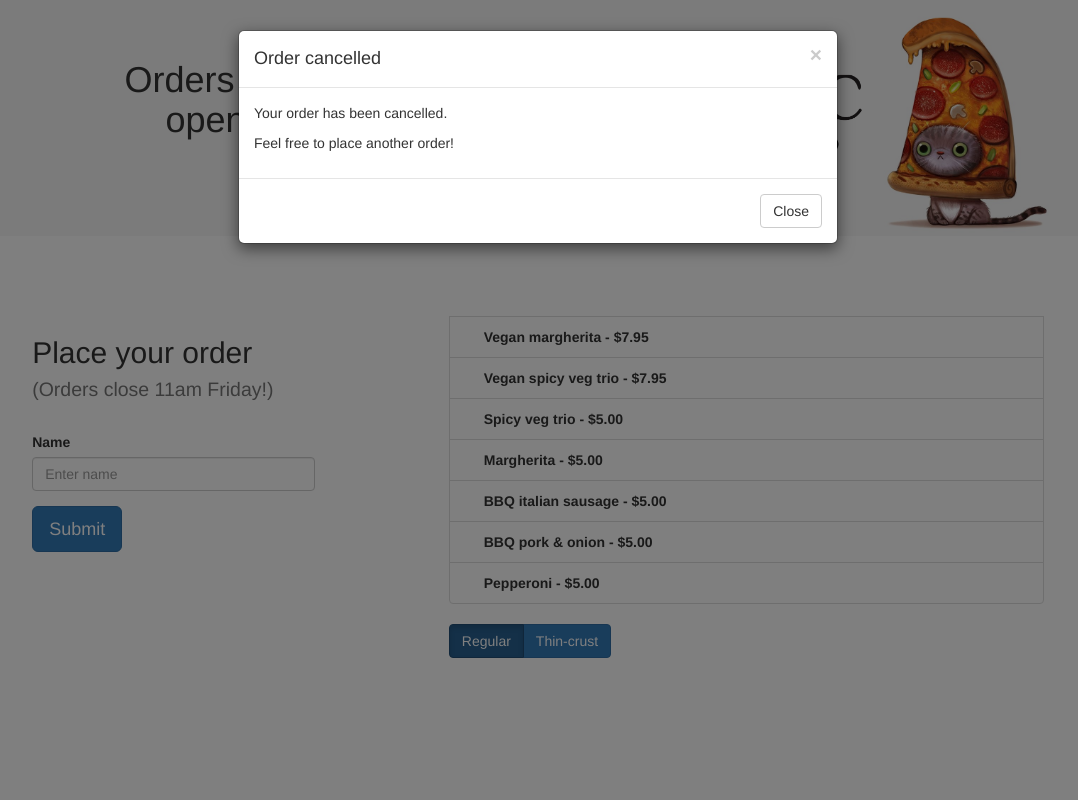
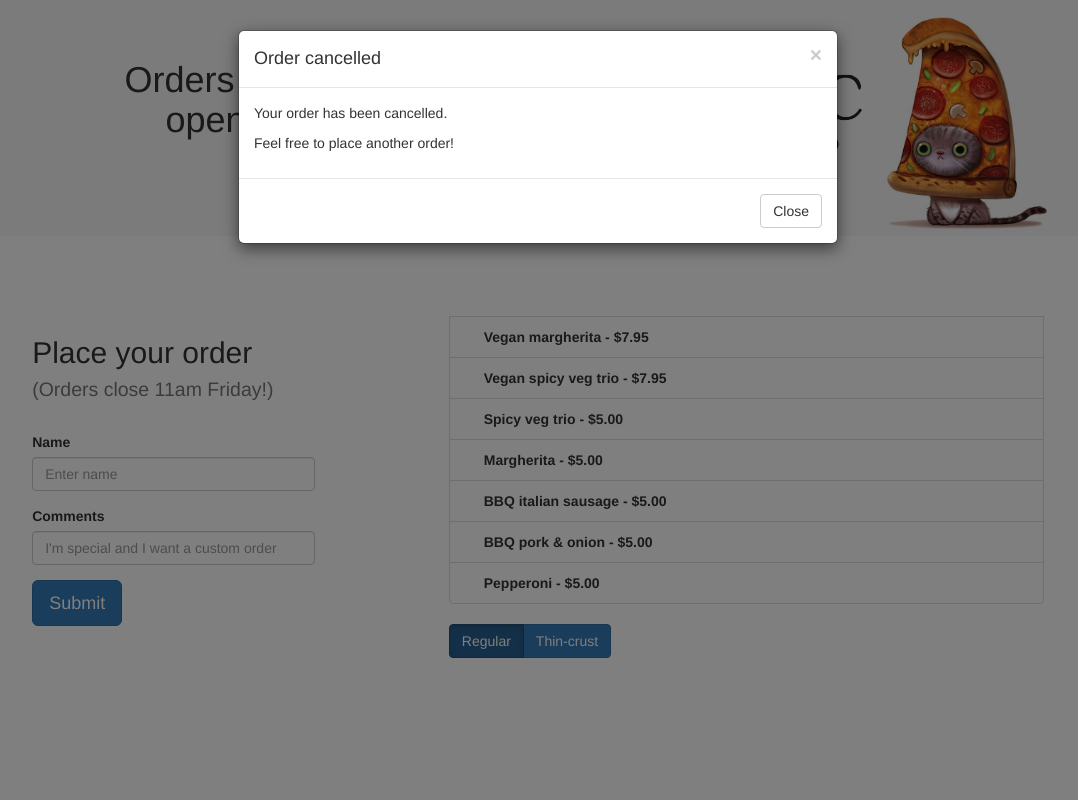
Before and after one commit to neoformit/pizza-club, a Django app: template form/templates/form/menu-cancelled.html in a window 1280 px wide. Shown: the whole page, without its empty margins (102-1180 px from the left). Run offline with Django 3.2, Linux system fonts and the light colour scheme; the template is opened without the code that fills it, so the values that code supplies are empty; some libraries are stand-ins or nearby versions.

Commit message:
Update menu-cancelled.html
Included comment box

```diff
--- a/form/templates/form/menu-cancelled.html
+++ b/form/templates/form/menu-cancelled.html
@@ -45,6 +45,10 @@ $(window).load(function(){
       <label>Name</label>
       <input type="text" name="name" placeholder="Enter name" class="form-control" required="">
     </div>
+    <div class="form-group">
+      <label>Comments</label>
+      <input type="text" name="comments" placeholder="I'm special and I want a custom order" class="form-control" required="">
+    </div>
     <button id="submit-button" class="btn btn-primary btn-lg">Submit</button>
   </div>
 
```
